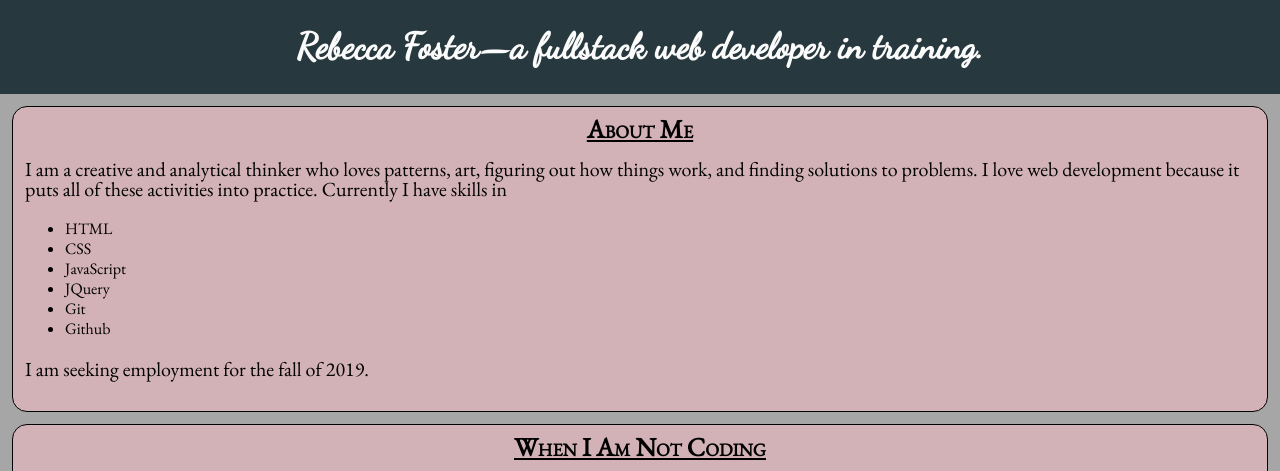
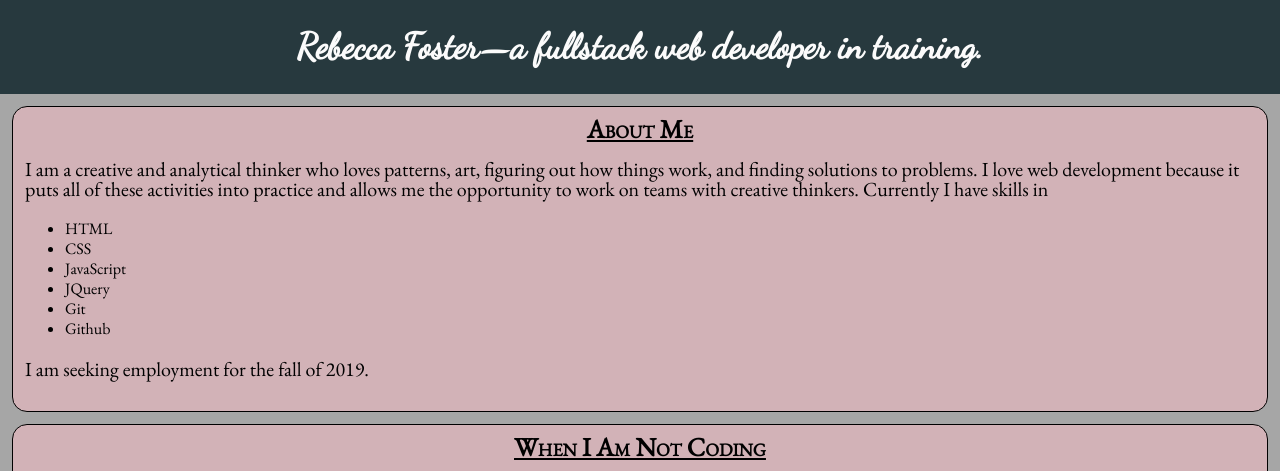
Before and after one commit to rebeccaleighfoster/portfolionohover, a plain HTML site: page index.html in a window 1280 px wide. Shown: the top 471 px of the page. Drawn offline with nearby package versions, Linux system fonts and the light colour scheme.

Commit message:
Update index.html

```diff
--- a/index.html
+++ b/index.html
@@ -16,7 +16,7 @@
      <div class="mainInfo">
     <section id="bio">
        <h3> About Me</h3>
-      <div id="aboutMe"><p>I am a creative and analytical thinker who loves patterns, art, figuring out how things work, and finding solutions to problems. I love web development because it puts all of these activities into practice. Currently I have skills in </p>
+      <div id="aboutMe"><p>I am a creative and analytical thinker who loves patterns, art, figuring out how things work, and finding solutions to problems. I love web development because it puts all of these activities into practice and allows me the opportunity to work on teams with creative thinkers. Currently I have skills in </p>
         <ul>
           <li>HTML</li>
           <li>CSS</li>
```
